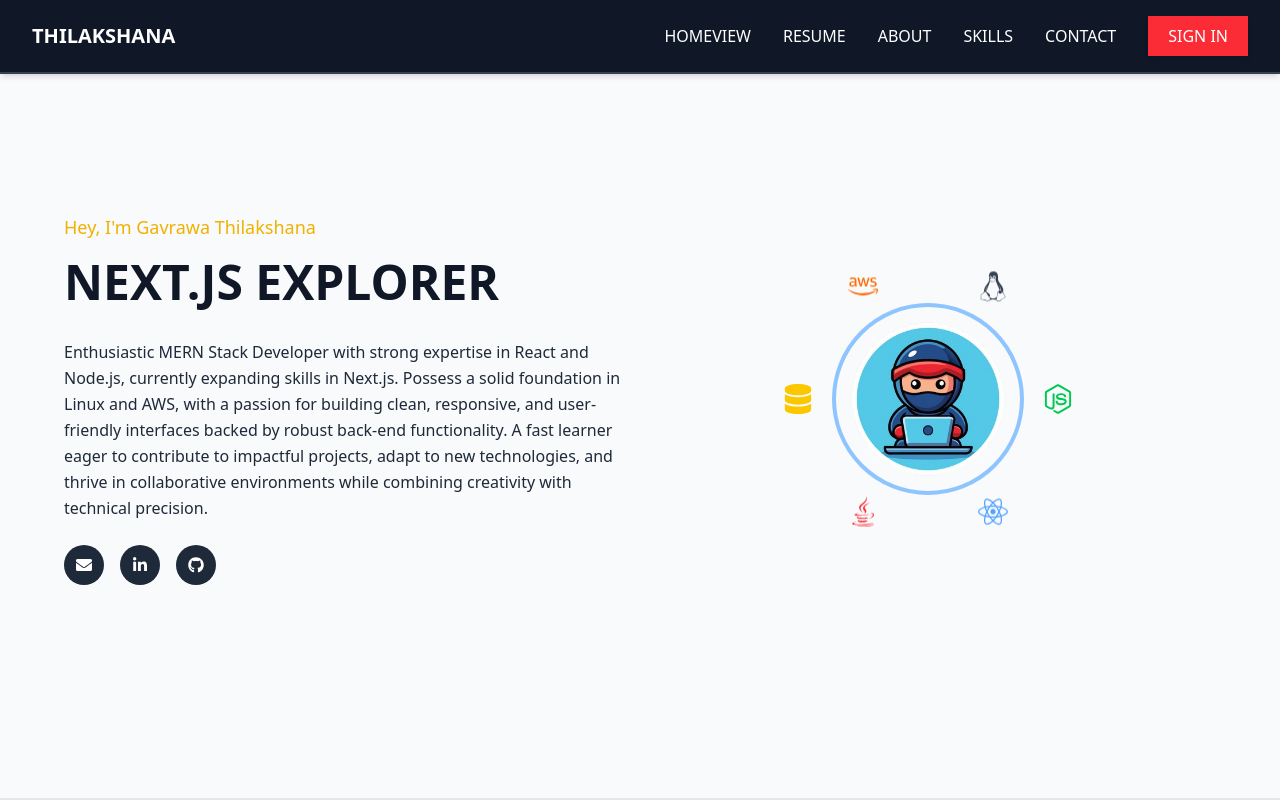
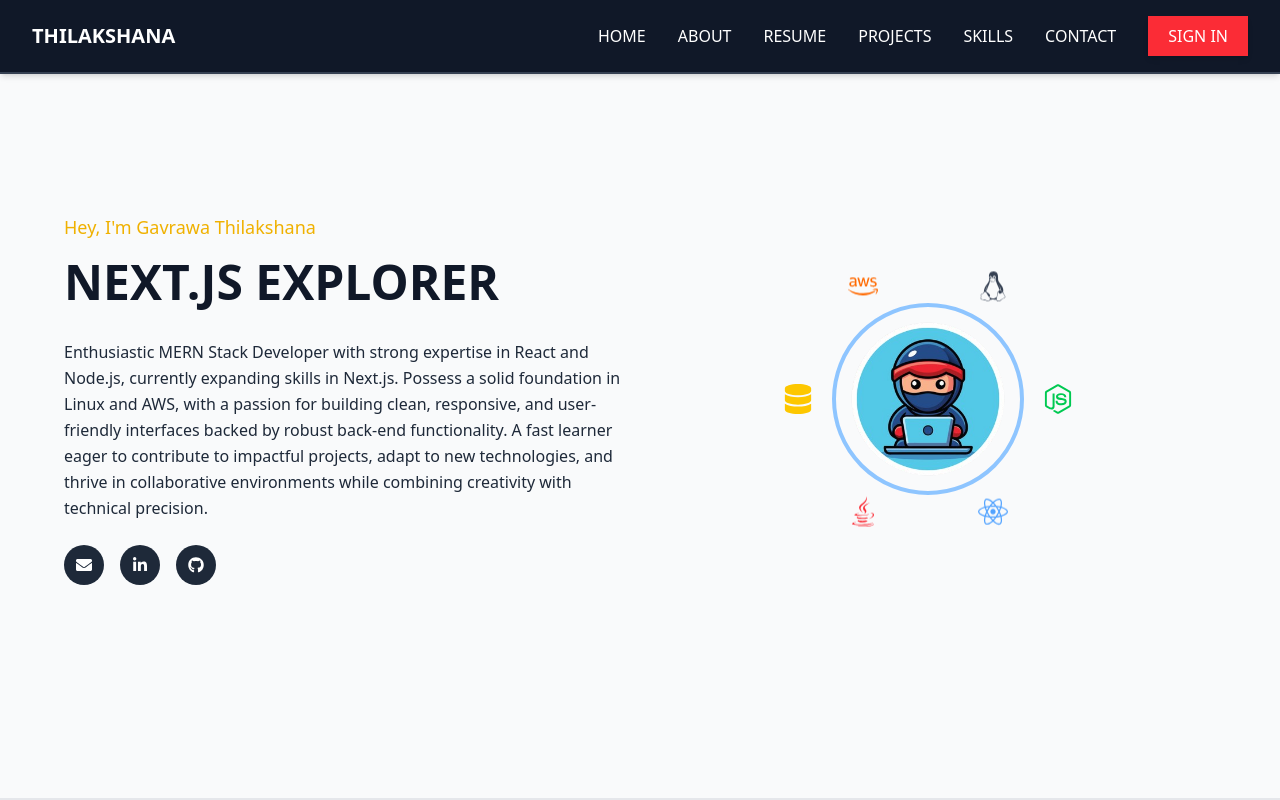
Before and after one commit to gthilakshana/thilakshana, a React (Vite) app: page / in a window 1280 px wide. Shown: the top 800 px of the page. Built offline with nearby package versions, Linux system fonts and the light colour scheme.

Commit message:
header Updated 👍

```diff
--- a/src/components/header.jsx
+++ b/src/components/header.jsx
@@ -30,7 +30,7 @@ export default function Header() {
 
                 {/* Desktop Navigation */}
                 <nav className="hidden md:flex space-x-8 text-base uppercase items-center justify-end font-medium w-[80%] ">
-                    {["homeView", "resume", "about", "skills", "contact"].map((section) => (
+                    {["home", "about", "resume", "projects", "skills", "contact"].map((section) => (
                         <span
                             key={section}
                             className="cursor-pointer text-white hover:text-blue-500 transition-colors"
@@ -58,7 +58,7 @@ export default function Header() {
             {/* Mobile Menu */}
             {isOpen && (
                 <div className="md:hidden bg-gray-900 w-full px-6 pb-6 space-y-4 text-center text-white uppercase font-medium">
-                    {["homeView", "resume", "about", "skills", "contact"].map((section) => (
+                    {["home", "about", "resume", "projects", "skills", "contact"].map((section) => (
                         <span
                             key={section}
                             className="block py-2 cursor-pointer hover:text-blue-500 transition-colors"
--- a/src/components/homeView.jsx
+++ b/src/components/homeView.jsx
@@ -47,7 +47,7 @@ export default function HomeView() {
 
     return (
         <section
-            id="homeView"
+            id="home"
             className="flex flex-col items-center justify-center md:flex-row md:justify-between bg-gray-50 px-6 md:px-16 py-10 min-h-screen border-b-2 border-gray-200"
         >
             {/* Left Content (Text) */}
--- a/src/components/projects.jsx
+++ b/src/components/projects.jsx
@@ -51,7 +51,7 @@ export default function Projects() {
     const displayedProjects = showMore ? projects : projects.slice(0, initialCount);
 
     return (
-        <section className="bg-gray-50 py-16 px-6 md:px-16 border-b-2 border-gray-200">
+        <section id="projects" className="bg-gray-50 py-16 px-6 md:px-16 border-b-2 border-gray-200">
             {/* Section Header */}
             <div className="flex items-center justify-between mb-10 max-w-6xl mx-auto">
                 <div>
```
